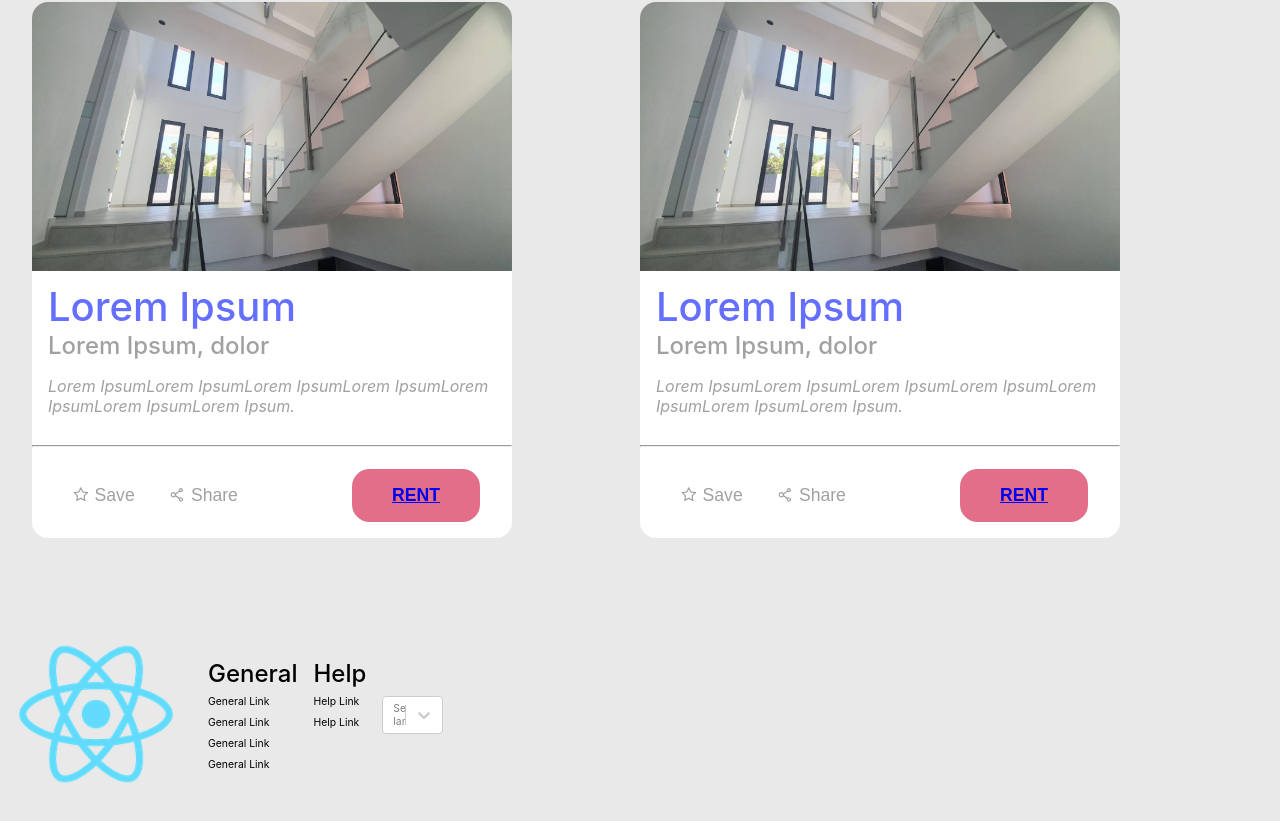
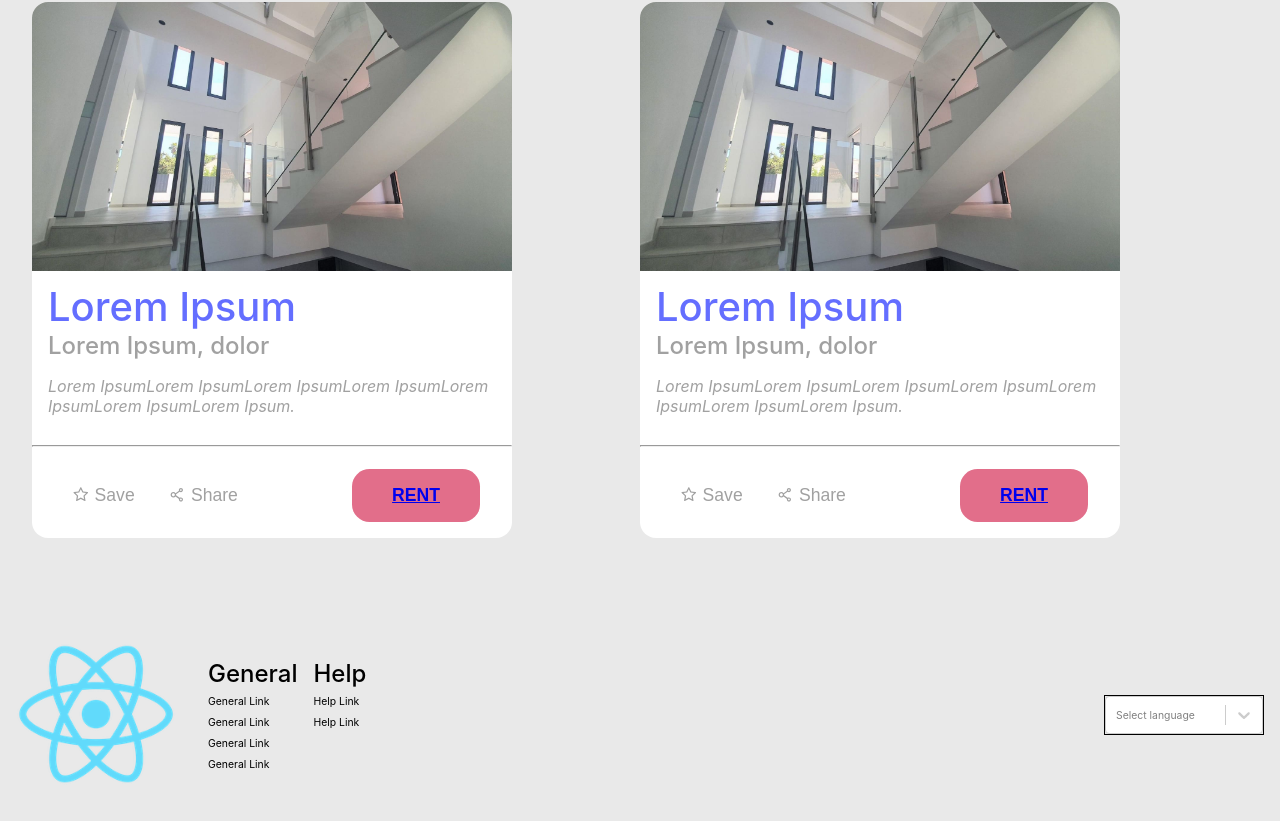
Before and after one commit to safwat-fathi/jobzella-task, a React (Create React App) app: page / in a window 1280 px wide. Shown: the part 693-1514 px from the top of the page. Built offline with nearby package versions, Linux system fonts and the light colour scheme; the HTML template or start-up script is replaced by a standard one.

Commit message:
select input styles

```diff
--- a/src/components/Footer/footer.module.css
+++ b/src/components/Footer/footer.module.css
@@ -6,6 +6,9 @@
 }
 .footer > *:first-child {
   margin-right: 2rem;
+}
+.footer > *:nth-child(2) {
+  margin-right: auto;
 }
 
 .logo {
--- a/src/components/Footer/index.js
+++ b/src/components/Footer/index.js
@@ -1,4 +1,4 @@
-import React from "react";
+import React, { useEffect, useRef } from "react";
 // app components
 import Image from "../Image";
 import FooterLinks from "../FooterLinks";
@@ -14,6 +14,8 @@ import defLogo from "../../assets/images/logo512.png";
 import { footerLinks, languages } from "../../data";
 
 const Footer = () => {
+  const selectInput = useRef(null);
+
   return (
     <div className={styles.footer}>
       <div className={styles.logo}>
@@ -25,9 +27,11 @@ const Footer = () => {
       </div>
       <div className={styles.language}>
         <SelectInput
+          ref={selectInput}
           name="lang"
           options={languages}
           placeholder="Select language"
+          onChange={() => console.log("selectInput changed")}
         />
       </div>
     </div>
--- a/src/components/FormInput/SelectInput.js
+++ b/src/components/FormInput/SelectInput.js
@@ -3,12 +3,15 @@ import React, { forwardRef } from "react";
 import Select from "react-select";
 // prop-types package
 import PropTypes from "prop-types";
+// styles
+import styles from "./formInputs.module.css";
 
 const SelectInput = forwardRef(
   ({ name, value, placeholder, options, onChange, error, ...props }, ref) => {
     return (
       <>
         <Select
+          className={styles.selectInput}
           ref={ref}
           name={name}
           placeholder={placeholder}
@@ -23,7 +26,7 @@ const SelectInput = forwardRef(
 
 SelectInput.propTypes = {
   name: PropTypes.string.isRequired,
-  value: PropTypes.string.isRequired,
+  // value: PropTypes.string.isRequired,
   onChange: PropTypes.func.isRequired,
   options: PropTypes.arrayOf(PropTypes.object),
   error: PropTypes.string,
--- /dev/null
+++ b/src/components/FormInput/formInputs.module.css
@@ -0,0 +1,5 @@
+.selectInput {
+  width: 10rem;
+  background-color: #e9e9e9;
+  border: 1px solid black;
+}
```
